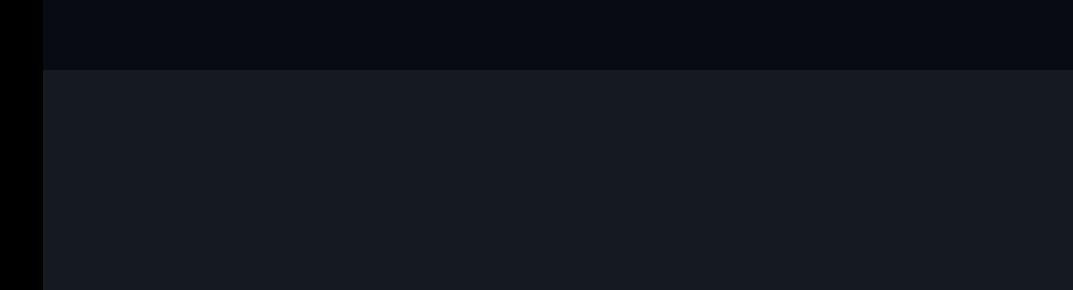
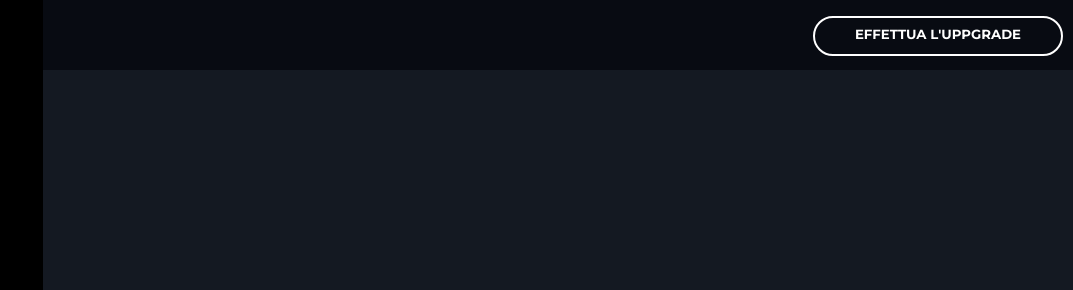
Before and after one commit to AlbertoZanola96/html-css-spotifyweb, a plain HTML site: page index.html in a window 1280 px wide. Shown: the top 290 px of the page, 207-1280 px from the left. Drawn offline with Linux system fonts and the light colour scheme.

Commit message:
avanzamento middle section

```diff
--- a/css/style.css
+++ b/css/style.css
@@ -187,6 +187,23 @@ a {
     background-color: rgb(8, 11, 18);
 }
 
+.middle-section .upgrade {
+    float: right;
+    width: 250px;
+    height: 40px;
+    border: 2px solid white;
+    text-align: center;
+    border-radius: 25px;
+    padding: 8px 0;
+    margin-right: 10px;
+    margin-top: 16px;
+
+}
+
+.upgrade > h5 {
+    color: white;
+}
+
 /* fine main */
 
 
@@ -236,6 +253,7 @@ a {
     color: rgb(113, 113, 113);
 }
 /* fine footer left */
+
 
 /* footer center */
 .footer-center {
@@ -333,15 +351,15 @@ a {
     background-color: white;
     border-radius: 3px;
 }
+/* fine footer right */
+/* fine footer */
 
 
 
 
 
 
-/* fine footer right */
 
-/* fine footer */
 
 /* @media (max-width: 600px) {
     .navigation-section {
--- a/index.html
+++ b/index.html
@@ -78,6 +78,9 @@
 
         <section class="middle-section">
             <div class="top-mid">
+                <div class="upgrade">
+                    <h5>EFFETTUA L'UPPGRADE</h3>
+                </div>
 
             </div>
         </section>
```
